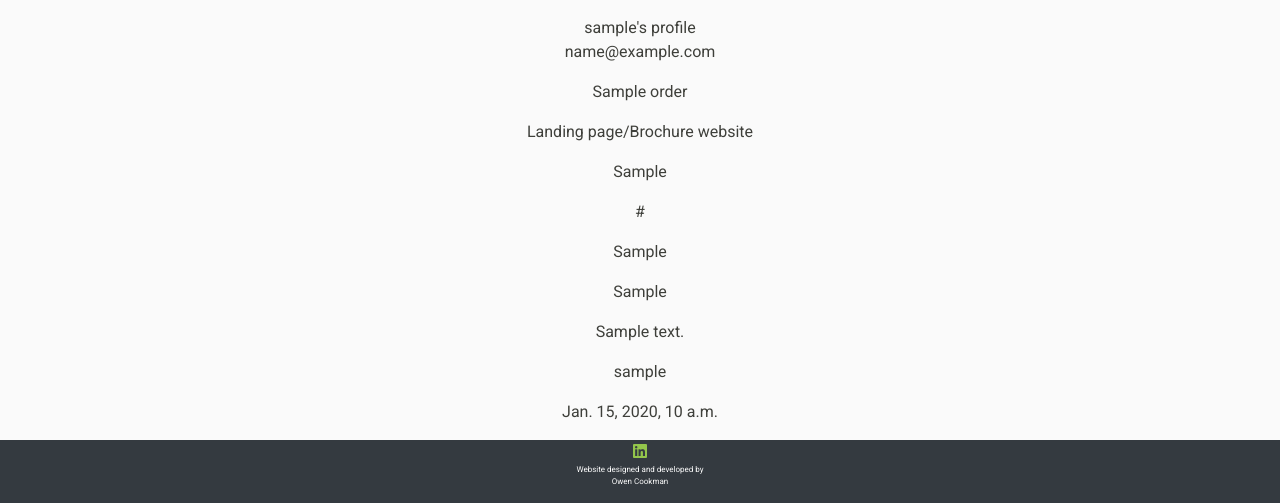
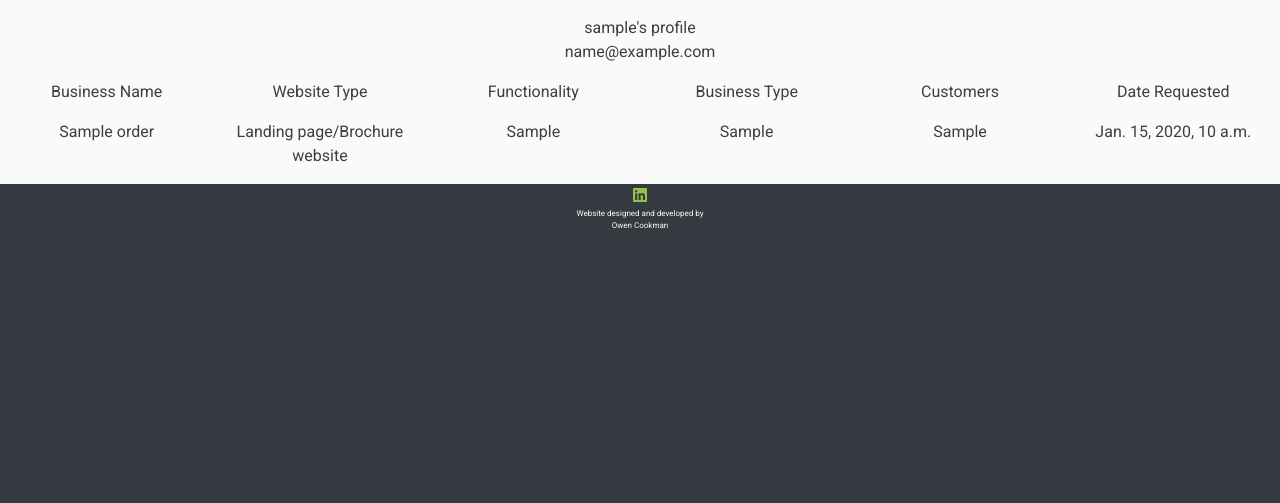
Before and after one commit to OwenCookman/owen-webdev, a Django app: page /accounts/profile/ in a window 1280 px wide. Shown: the part 71-574 px from the top of the page. Run offline with Django 3.2, Linux system fonts and the light colour scheme; a user stored in the database is signed in; tables that the repository leaves empty hold one stand-in row (values such as "Sample post"); some libraries are stand-ins or nearby versions; some web fonts are replaced.

Commit message:
Added rows and columns to render orders neatly

```diff
--- a/accounts/templates/profile.html
+++ b/accounts/templates/profile.html
@@ -7,16 +7,46 @@
 {% block content %}
 <p>{{ profile.email }}</p>
 {% for order in orders %}
-
+<div class="row">
+	<div class="col-2">
+		<p>Business Name</p>
+	</div>
+	<div class="col-2">
+		<p>Website Type</p>
+	</div>
+	<div class="col-2">
+		<p>Functionality</p>
+	</div>
+	<div class="col-2">
+		<p>Business Type</p>
+	</div>
+	<div class="col-2">
+		<p>Customers</p>
+	</div>
+	<div class="col-2">
+		<p>Date Requested</p>
+	</div>
+</div>
+<div class="row">
+	<div class="col-2">
 		<p>{{ order.business_name }}</p>
+	</div>
+	<div class="col-2">
 		<p>{{ order.website }}</p>
+	</div>
+	<div class="col-2">
 		<p>{{ order.functionality }}</p>
-<p>{{ order.url }}</p>
+	</div>
+	<div class="col-2">
 		<p>{{ order.business_type }}</p>
+	</div>
+	<div class="col-2">
 		<p>{{ order.customer }}</p>
-<p>{{ order.message }}</p>
-<p>{{ order.client }}</p>
+	</div>
+	<div class="col-2">
 		<p>{{ order.date }}</p>
+	</div>
+</div>
 
 {% endfor %}
 {% endblock %}
```
Lines whose indentation alone changed are shown as unchanged.
